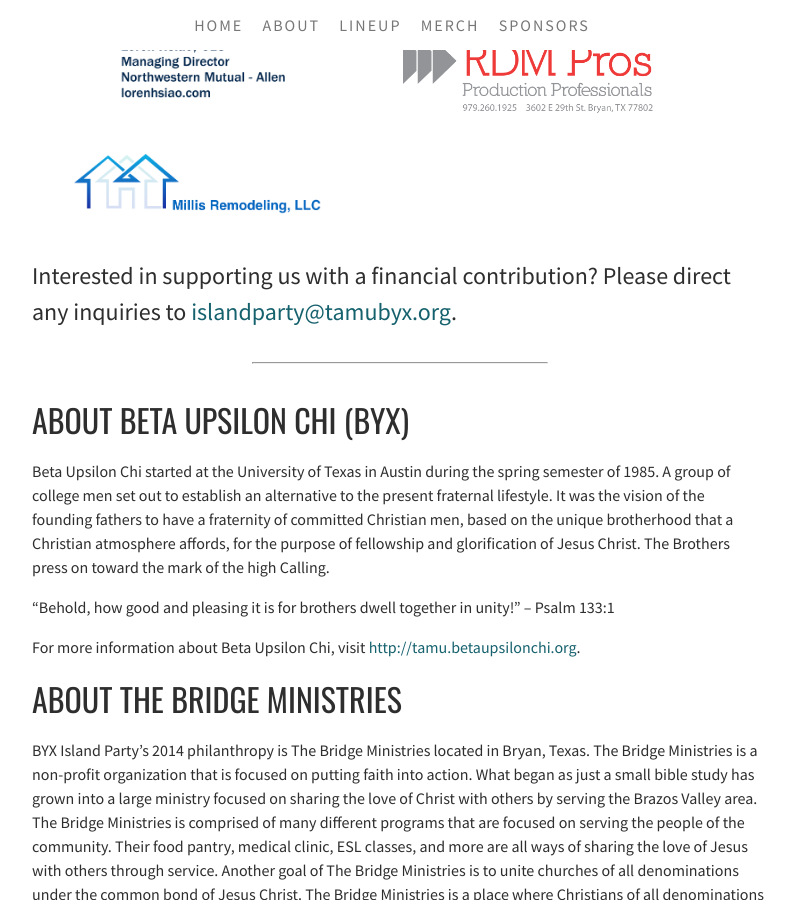
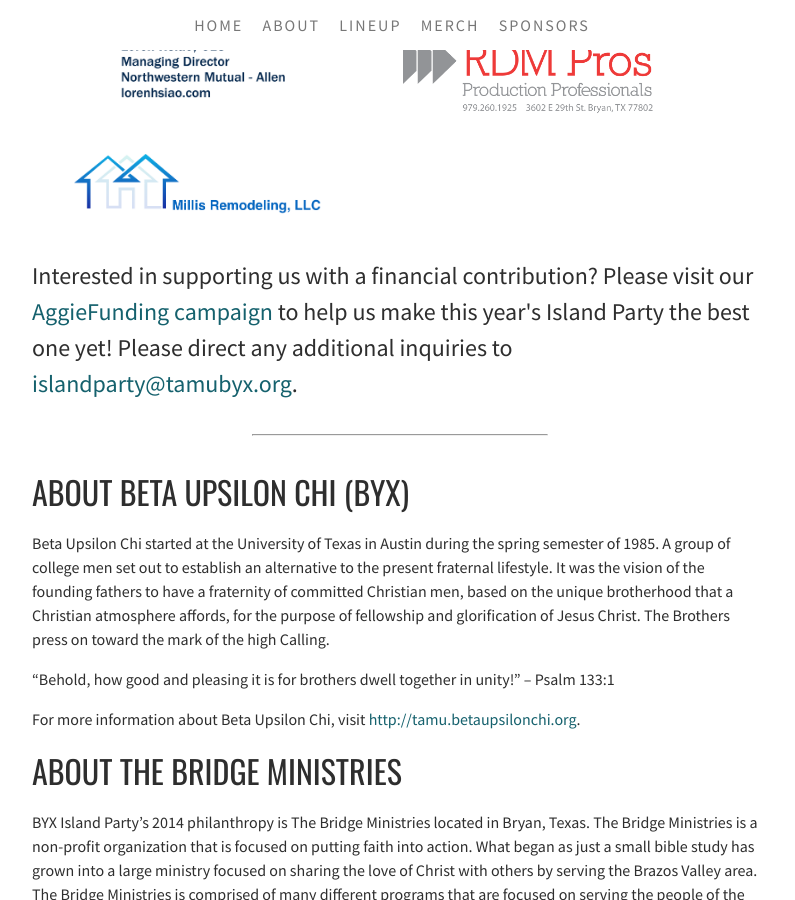
Before and after one commit to mgyarmathy/aggieislandparty.com, a Jekyll site: the page built from index.html, in a window 1280 px wide and 900 px high, scrolled down 4158 px. Shown: the whole window, without its empty margins (240-1035 px from the left). Built offline with Jekyll 4.4.1, drawn with Linux system fonts in a browser that asks for light colours; nearby versions of some CDN libraries; library files that are not in the unit come from our copies; a script that is not in the unit is left out; the list of posts is cut into pages by our own code.

Commit message:
added lorenhsiao link

```diff
--- a/index.html
+++ b/index.html
@@ -75,7 +75,7 @@
     <h2>Thanks To Our Sponsors</h2>
     <img class="sponsor-img" src="/img/blue-bell-logo.jpg" />
     <img class="sponsor-img" src="/img/david_gardners.jpg" />
-    <img class="sponsor-img" src="/img/nw_mutual.jpg" />
+    <a href="http://lorenhsiao.com"><img class="sponsor-img" src="/img/nw_mutual.jpg" /></a>
     <img class="sponsor-img" src="/img/rdm.png" />
     <img class="sponsor-img" src="/img/millis.png" />
     <!-- <p><em>
@@ -83,7 +83,7 @@
     </em></p> -->
   </section>
    <p>
-      Interested in supporting us with a financial contribution? Please direct any inquiries to <a class="highlight" href="mailto:islandparty@tamubyx.org">islandparty@tamubyx.org</a>.
+      Interested in supporting us with a financial contribution? Please visit our <a class="highlight link-hover-blue" href="http://aggiefunding.com/campaigns/island-party-2015/">AggieFunding campaign</a> to help us make this year's Island Party the best one yet! Please direct any additional inquiries to <a class="highlight" href="mailto:islandparty@tamubyx.org">islandparty@tamubyx.org</a>.
    </p>
    <hr style="width:40%;margin:2em auto;">
     <h3>About Beta Upsilon Chi (BYX)</h3>
```
